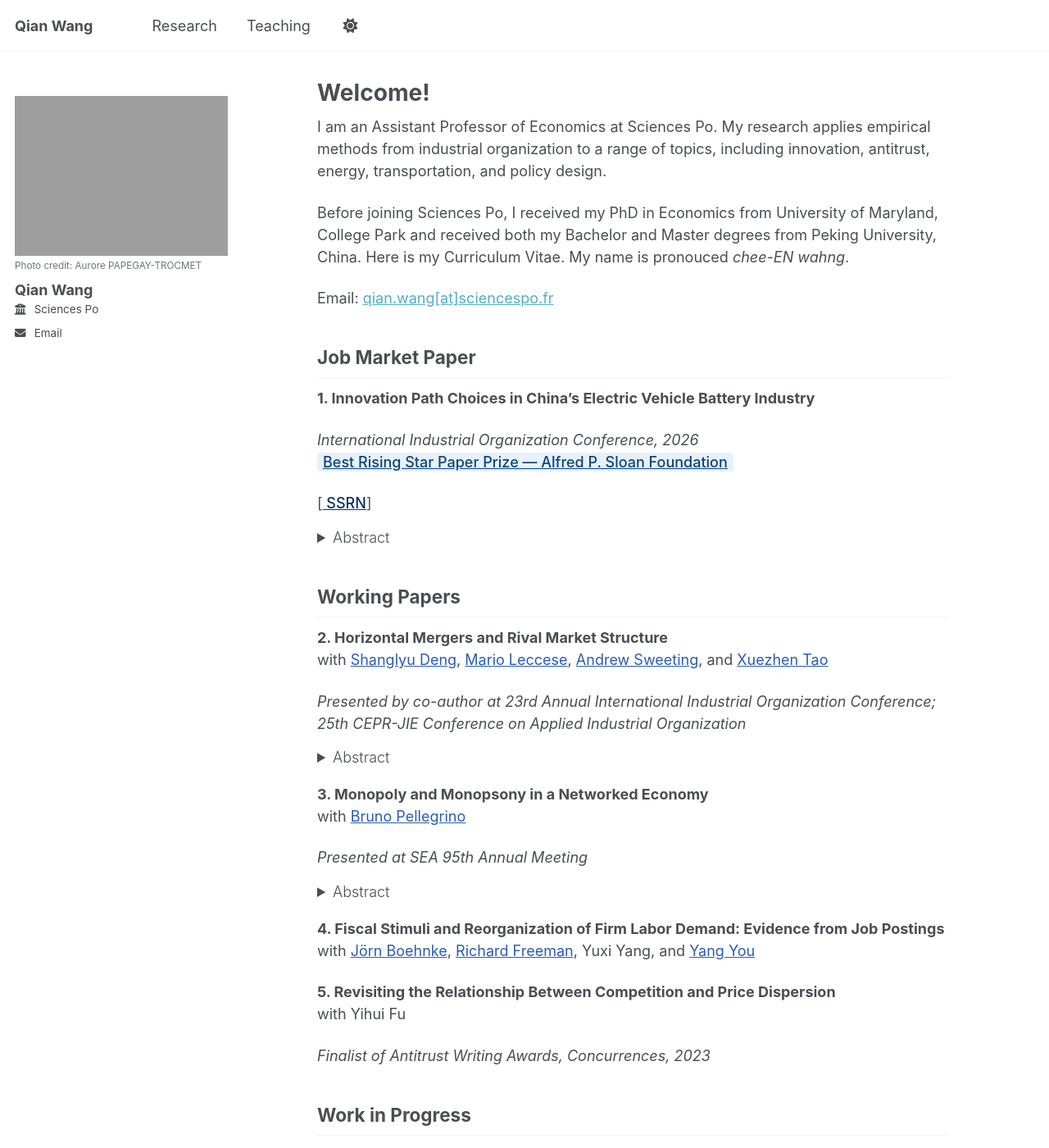
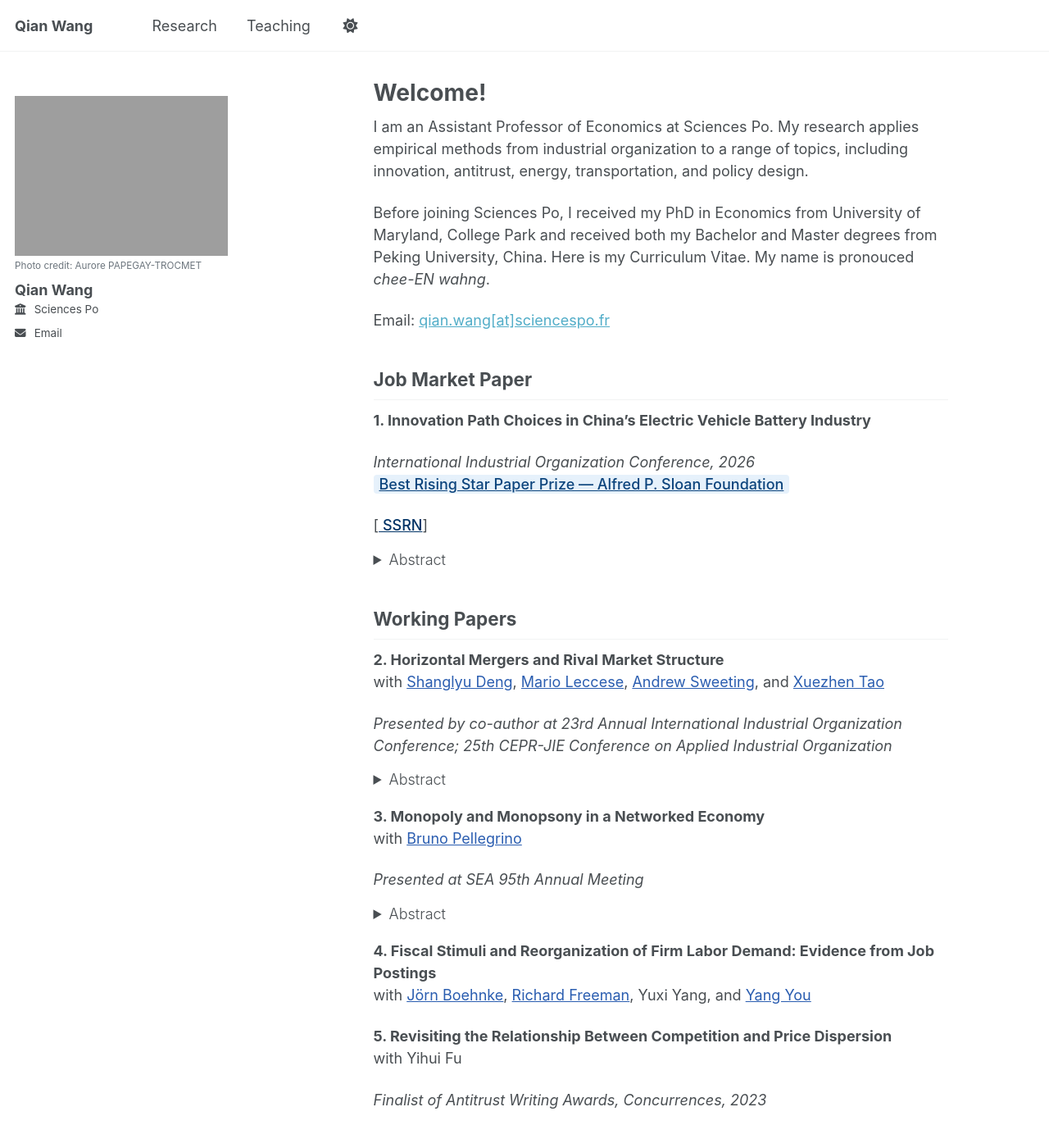
Before and after one commit to qwang819/qwang819.github.io, a Jekyll site: the page built from _pages/about.md, in a window 1280 px wide and 1400 px high. Shown: the whole window at 82% size. Built offline with Jekyll 4.4.1, drawn with Linux system fonts in a browser that asks for light colours; a script that is not in the unit is left out.

Commit message:
Update prefix mixin value for large breakpoint

```diff
--- a/_sass/layout/_page.scss
+++ b/_sass/layout/_page.scss
@@ -19,7 +19,7 @@
 .page {
   @include breakpoint($large) {
     @include span(9 of 12 last);
-    @include prefix(0.5 of 12);
+    @include prefix(1.15 of 12);
     @include suffix(1 of 12);
   }
 
```
